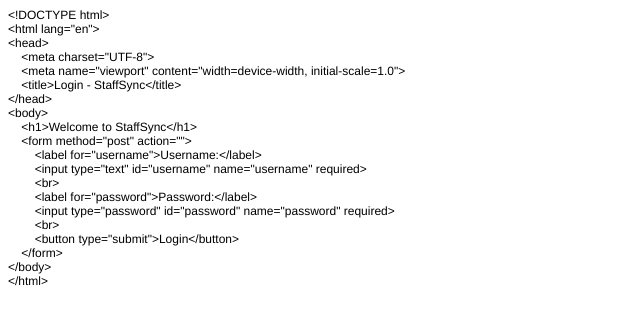
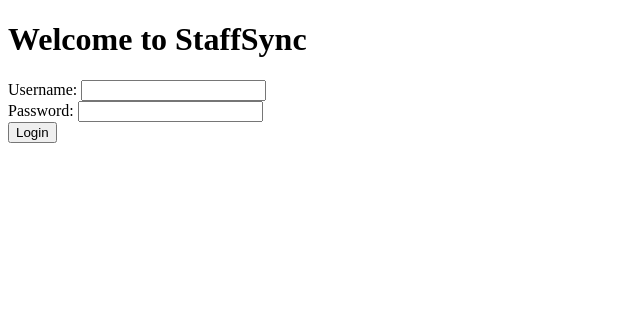
Before and after one commit to shashhwatiwari/StaffSync, a Django app: template staffsyncDjango/staffsyncApp/templates/login.html in a window 1280 px wide. Shown: the top 325 px of the page, without its empty margins (0-640 px from the left). Run offline with Django 5.2, Linux system fonts and the light colour scheme; the template is opened without the code that fills it, so the values that code supplies are empty.

Commit message:
working on it

```diff
--- a/staffsyncDjango/staffsyncApp/templates/login.html
+++ b/staffsyncDjango/staffsyncApp/templates/login.html
@@ -1,35 +1,20 @@
-<!DOCTYPE html PUBLIC "-//W3C//DTD HTML 4.01//EN" "http://www.w3.org/TR/html4/strict.dtd">
-<html>
+<!DOCTYPE html>
+<html lang="en">
 <head>
-  <meta http-equiv="Content-Type" content="text/html; charset=utf-8">
-  <meta http-equiv="Content-Style-Type" content="text/css">
-  <title></title>
-  <meta name="Generator" content="Cocoa HTML Writer">
-  <meta name="CocoaVersion" content="2566">
-  <style type="text/css">
-    p.p1 {margin: 0.0px 0.0px 0.0px 0.0px; font: 12.0px Helvetica}
-  </style>
+    <meta charset="UTF-8">
+    <meta name="viewport" content="width=device-width, initial-scale=1.0">
+    <title>Login - StaffSync</title>
 </head>
 <body>
-<p class="p1">&lt;!DOCTYPE html&gt;</p>
-<p class="p1">&lt;html lang="en"&gt;</p>
-<p class="p1">&lt;head&gt;</p>
-<p class="p1"><span class="Apple-converted-space">    </span>&lt;meta charset="UTF-8"&gt;</p>
-<p class="p1"><span class="Apple-converted-space">    </span>&lt;meta name="viewport" content="width=device-width, initial-scale=1.0"&gt;</p>
-<p class="p1"><span class="Apple-converted-space">    </span>&lt;title&gt;Login - StaffSync&lt;/title&gt;</p>
-<p class="p1">&lt;/head&gt;</p>
-<p class="p1">&lt;body&gt;</p>
-<p class="p1"><span class="Apple-converted-space">    </span>&lt;h1&gt;Welcome to StaffSync&lt;/h1&gt;</p>
-<p class="p1"><span class="Apple-converted-space">    </span>&lt;form method="post" action=""&gt;</p>
-<p class="p1"><span class="Apple-converted-space">        </span>&lt;label for="username"&gt;Username:&lt;/label&gt;</p>
-<p class="p1"><span class="Apple-converted-space">        </span>&lt;input type="text" id="username" name="username" required&gt;</p>
-<p class="p1"><span class="Apple-converted-space">        </span>&lt;br&gt;</p>
-<p class="p1"><span class="Apple-converted-space">        </span>&lt;label for="password"&gt;Password:&lt;/label&gt;</p>
-<p class="p1"><span class="Apple-converted-space">        </span>&lt;input type="password" id="password" name="password" required&gt;</p>
-<p class="p1"><span class="Apple-converted-space">        </span>&lt;br&gt;</p>
-<p class="p1"><span class="Apple-converted-space">        </span>&lt;button type="submit"&gt;Login&lt;/button&gt;</p>
-<p class="p1"><span class="Apple-converted-space">    </span>&lt;/form&gt;</p>
-<p class="p1">&lt;/body&gt;</p>
-<p class="p1">&lt;/html&gt;</p>
+    <h1>Welcome to StaffSync</h1>
+    <form method="post" action="">
+        <label for="username">Username:</label>
+        <input type="text" id="username" name="username" required><br>
+
+        <label for="password">Password:</label>
+        <input type="password" id="password" name="password" required><br>
+
+        <button type="submit">Login</button>
+    </form>
 </body>
 </html>
--- a/staffsyncDjango/staffsyncApp/views.py
+++ b/staffsyncDjango/staffsyncApp/views.py
@@ -2,4 +2,4 @@ from django.shortcuts import render
 
 # Create your views here.
 def login_view(request):
-    return render(request, 'staffsyncApp/login.html')
+    return render(request, 'login.html')
--- a/staffsyncDjango/staffsyncDjango/settings.py
+++ b/staffsyncDjango/staffsyncDjango/settings.py
@@ -57,7 +57,9 @@ ROOT_URLCONF = 'staffsyncDjango.urls'
 TEMPLATES = [
     {
         'BACKEND': 'django.template.backends.django.DjangoTemplates',
-        'DIRS': [],
+        'DIRS': [
+        BASE_DIR / 'staffsyncApp/templates'
+        ],
         'APP_DIRS': True,
         'OPTIONS': {
             'context_processors': [
```
